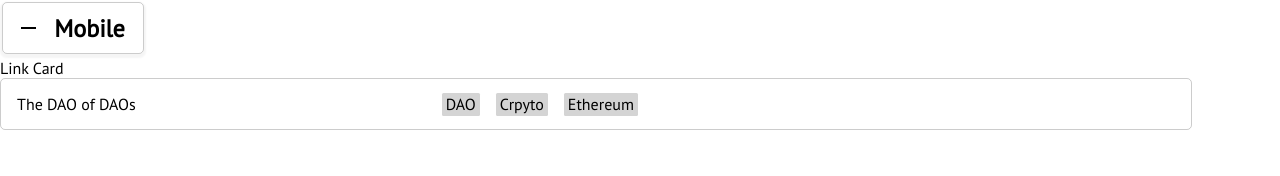
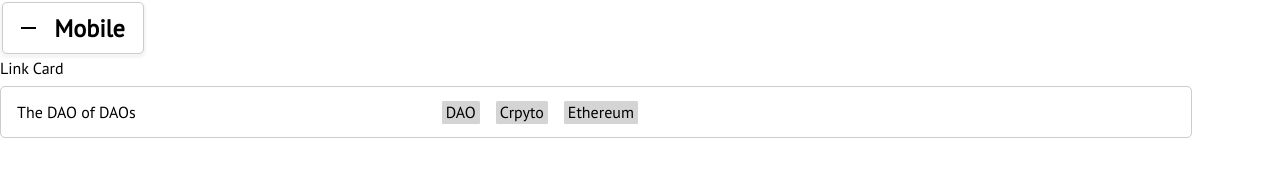
Before and after one commit to JosiasAurel/linksbook, a Next.js app in the folder client/: page /kitchen in a window 1280 px wide. Shown: the part 290-466 px from the top of the page. Built offline with nearby package versions, Linux system fonts and the light colour scheme; some icons are missing.

Commit message:
style link card margin and add edit Action

```diff
--- a/client/components/LinkCard.tsx
+++ b/client/components/LinkCard.tsx
@@ -10,10 +10,11 @@ interface LinkCardProps {
     name: string
     url: string
     tags: Array<string>
+    editAction?: Function
 }
 
 
-const LinkCard: React.FC<LinkCardProps> = ({ name, url, tags }): JSX.Element => {
+const LinkCard: React.FC<LinkCardProps> = ({ name, url, tags, editAction }): JSX.Element => {
 
     function copyToClipboard(): void {
         // copy the link to the clipboard
@@ -55,7 +56,7 @@ const LinkCard: React.FC<LinkCardProps> = ({ name, url, tags }): JSX.Element =>
 
 
                 {/* Edit Icon */}
-                <div className={styles.editIcon}>
+                <div onClick={() => editAction()} className={styles.editIcon}>
                     {/* <svg xmlns="http://www.w3.org/2000/svg" viewBox="0 0 24 24">
                         <g data-name="Layer 2">
                             <g data-name="edit">
--- a/client/styles/components.module.css
+++ b/client/styles/components.module.css
@@ -235,6 +235,7 @@
   justify-content: space-between;
   align-items: center;
   transition: all 0.2s ease-in-out;
+  margin: 0.5em 0;
 }
 
 .linkCard:hover {
```
